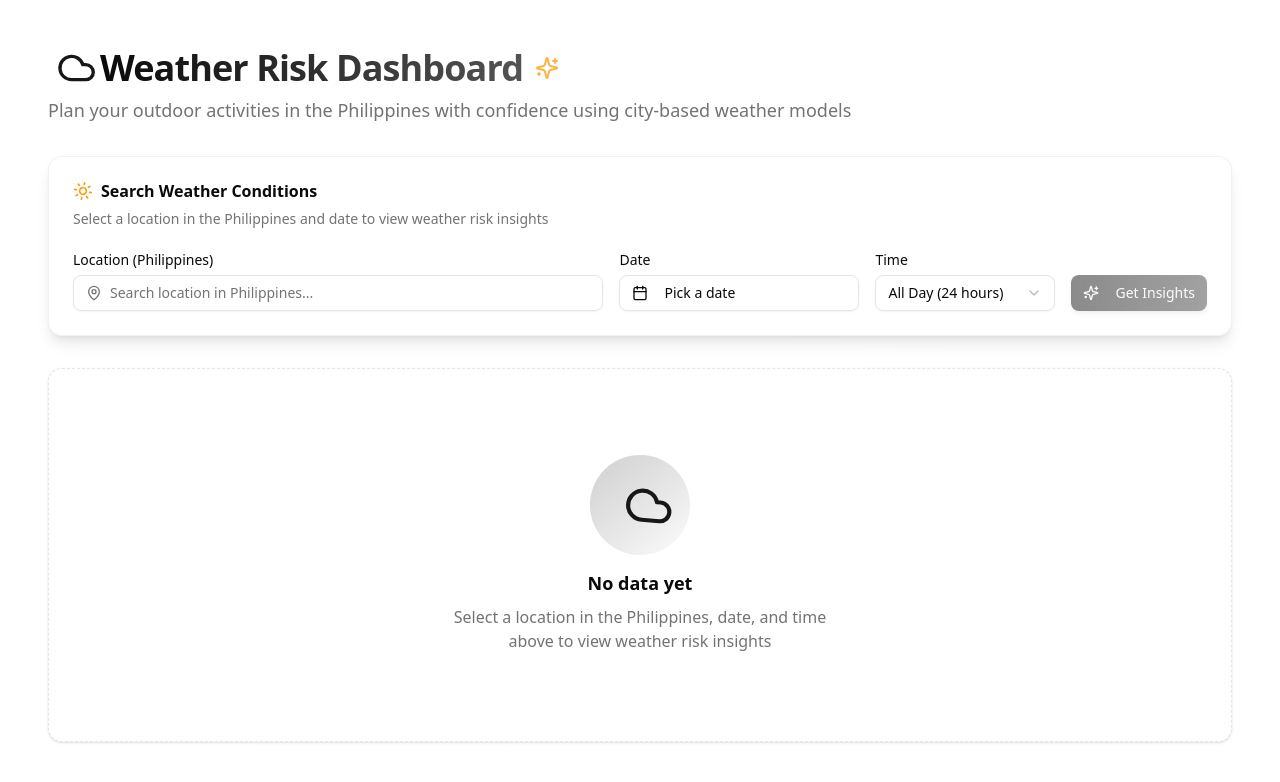
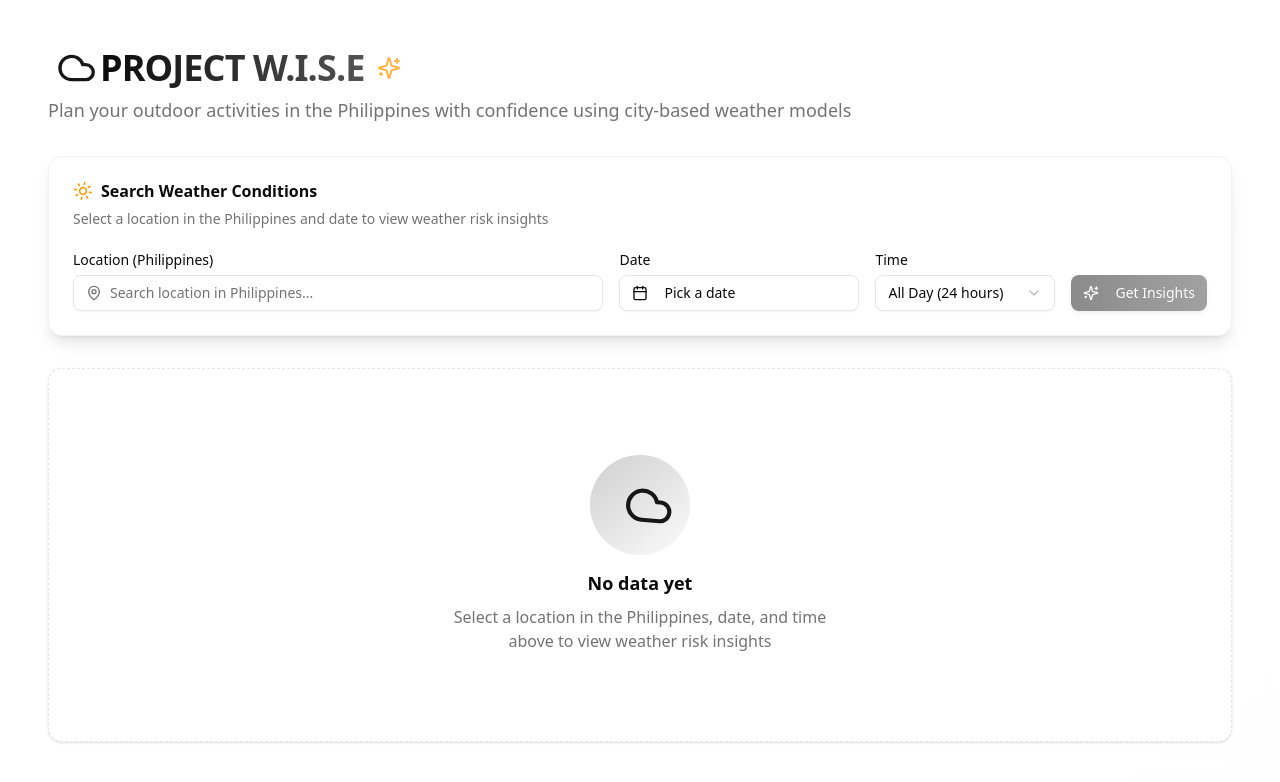
Before and after one commit to ColasRab/Project-WISE, a Next.js app: page / in a window 1280 px wide. Shown: the top 782 px of the page. Built offline with nearby package versions, Linux system fonts and the light colour scheme.

Commit message:
Project WISE 0.2

```diff
--- a/src/app/page.tsx
+++ b/src/app/page.tsx
@@ -183,7 +183,7 @@ export default function WeatherDashboard() {
           <div className="flex items-center gap-3">
             <AnimatedWeatherIcon type="cloud" className="h-10 w-10 text-primary" />
             <h1 className="text-4xl font-bold tracking-tight text-balance bg-gradient-to-r from-foreground to-foreground/70 bg-clip-text text-transparent">
-              Weather Risk Dashboard
+              PROJECT W.I.S.E
             </h1>
             <Sparkles className="h-6 w-6 text-amber-500 animate-pulse" />
           </div>
```
